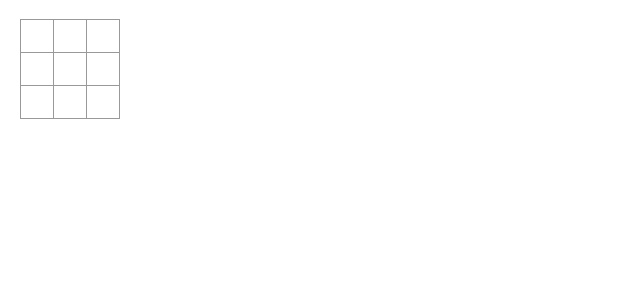
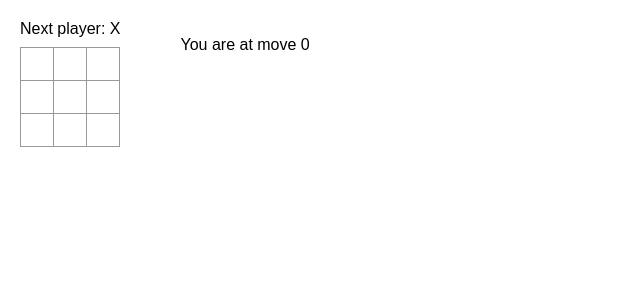
Before and after one commit to alaws-scottlogic/tic-tac-toe, a React (Create React App) app in the folder src/: page / in a window 1280 px wide. Shown: the top 300 px of the page, without its empty margins (0-640 px from the left). Built offline with nearby package versions, Linux system fonts and the light colour scheme.

Commit message:
added game history

```diff
--- a/src/App.js
+++ b/src/App.js
@@ -1,32 +1,119 @@
-import { useState } from "react";
-import React  from 'react';
+import { useState } from 'react';
+import React from 'react';
 
-function Square(){
-  const[value,setValue]=useState(null);
-  function handleClick(){
-    setValue("X");
+function calculateWinner(squares) {
+  const lines = [
+    [0, 1, 2],
+    [3, 4, 5],
+    [6, 7, 8],
+    [0, 3, 6],
+    [1, 4, 7],
+    [2, 5, 8],
+    [0, 4, 8],
+    [2, 4, 6],
+  ];
+  for (let i = 0; i < lines.length; i++) {
+    const [a, b, c] = lines[i];
+    if (squares[a] && squares[a] === squares[b] && squares[a] === squares[c]) {
+      return squares[a];
+    }
   }
-  return <button className='square' onClick={handleClick}>{value}</button>;
+  return null;
 }
 
-export default function Board() {
-  return(
+function Square({ value, onSquareClick }) {
+  return (
+    <button className="square" onClick={onSquareClick}>
+      {value}
+    </button>
+  );
+}
+
+function Board({ xIsNext, squares, onPlay }) {
+  function handleClick(i) {
+    if (calculateWinner(squares) || squares[i]) {
+      return;
+    }
+    const nextSquares = squares.slice();
+    if (xIsNext) {
+      nextSquares[i] = 'X';
+    } else {
+      nextSquares[i] = 'O';
+    }
+    onPlay(nextSquares);
+  }
+
+  const winner = calculateWinner(squares);
+  let status;
+  if (winner) {
+    status = 'Winner: ' + winner;
+  } else {
+    status = 'Next player: ' + (xIsNext ? 'X' : 'O');
+  }
+
+  return (
     <div>
+      <div className="status">{status}</div>
       <div className="board-row">
-        <Square value="1"/>
-        <Square value="2"/>
-        <Square value="3"/>
+        <Square value={squares[0]} onSquareClick={() => handleClick(0)} />
+        <Square value={squares[1]} onSquareClick={() => handleClick(1)} />
+        <Square value={squares[2]} onSquareClick={() => handleClick(2)} />
       </div>
       <div className="board-row">
-        <Square value="4"/>
-        <Square value="5"/>
-        <Square value="6"/>
+        <Square value={squares[3]} onSquareClick={() => handleClick(3)} />
+        <Square value={squares[4]} onSquareClick={() => handleClick(4)} />
+        <Square value={squares[5]} onSquareClick={() => handleClick(5)} />
       </div>
       <div className="board-row">
-        <Square value="7"/>
-        <Square value="8"/>
-        <Square value="9"/>
+        <Square value={squares[6]} onSquareClick={() => handleClick(6)} />
+        <Square value={squares[7]} onSquareClick={() => handleClick(7)} />
+        <Square value={squares[8]} onSquareClick={() => handleClick(8)} />
       </div>
     </div>
   );
 }
+
+export default function Game() {
+
+  const [history, setHistory] = useState([Array(9).fill(null)]);
+  const [currentMove,setCurrentMove] = useState(0)
+  const currentSquares = history[currentMove];
+  const xIsNext = currentMove % 2 === 0;
+  function handlePlay(nextSquares) {
+    const nextHistory = [...history.slice(0, currentMove + 1), nextSquares];
+    setHistory(nextHistory);
+    setCurrentMove(nextHistory.length - 1);
+  }
+  function jumpTo(nextMove){
+    setCurrentMove(nextMove);
+  }
+  const moves = history.map((squares, move)=>{
+    let description;
+    if (move===currentMove){
+      description="You are at move "+move;
+      return <p key={"current"}>{description}</p>;
+    }
+    else if(move>0){
+      description="Go to move "+move;
+    }
+    else{
+      description="Go to start of game";
+    }
+    return(
+      <li key={move}>
+        <button onClick={() => jumpTo(move)}>{description}</button>
+      </li>
+    );
+  });
+
+  return (
+    <div className="game">
+      <div className="game-board">
+        <Board xIsNext={xIsNext} squares={currentSquares} onPlay={handlePlay} />
+      </div>
+      <div className="game-info">
+        <ol>{moves}</ol>
+      </div>
+    </div>
+  );
+}
```
